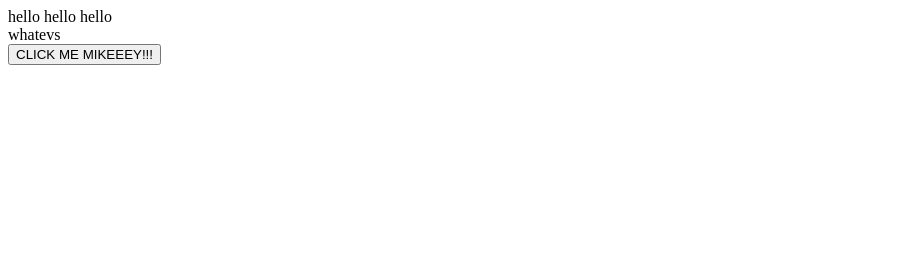
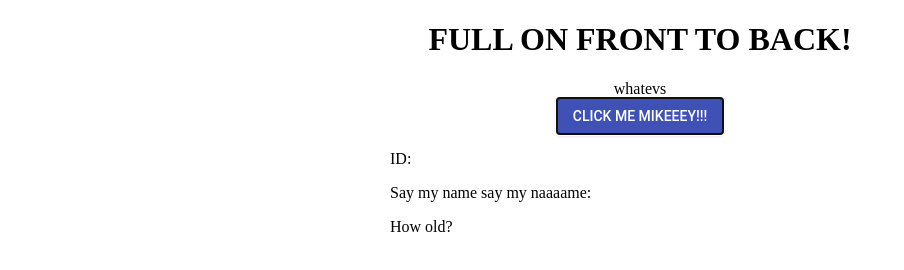
Before and after one commit to rodneystrong/day30-sql-massive-node, a website: page public/index.html in a window 1280 px wide. Shown: the whole page, without its empty margins (0-904 px from the left). Drawn offline with nearby package versions, Linux system fonts and the light colour scheme.

Commit message:
changed what data got console logged in service. added styles for button

```diff
--- a/public/index.html
+++ b/public/index.html
@@ -4,16 +4,33 @@
   <meta charset="UTF-8">
   <meta name="viewport" content="width=device-width, initial-scale=1.0">
   <meta http-equiv="X-UA-Compatible" content="ie=edge">
+  <link rel="stylesheet" href="styles/style.css" media="screen" title="no title" charset="utf-8">
   <title>Document</title>
 </head>
 <body ng-controller="MainCtrl">
-  hello hello hello
+  <h1>FULL ON FRONT TO BACK!</h1>
 
   <div>{{whatevs}}</div>
 
-  <button ng-click="getData()" type="button" name="button">CLICK ME MIKEEEY!!!</button>
-  <div>{{data.data[0].id}}</div>
-  <div>{{data.data[0].name}}</div>
+  <button ng-click="getData()" type="button" name="button" autofocus>CLICK ME MIKEEEY!!!</button>
+  <div class="info">
+    <div>
+      <p>
+        ID: {{data.data[0].id}}
+      </p>
+    </div>
+    <div>
+      <p>
+        Say my name say my naaaame: {{data.data[0].name}}
+      </p>
+      <p>
+        How old? {{data.data[0].age}}
+      </p>
+      <p>
+
+      </p>
+    </div>
+  </div>
 
   <script src="https://ajax.googleapis.com/ajax/libs/angularjs/1.5.6/angular.js"></script>
   <script src="js/app.js"></script>
--- a/public/js/mainService.js
+++ b/public/js/mainService.js
@@ -6,7 +6,7 @@ angular
         .then(function(response) {
           console.log('mainService response!');
           console.log(response.status);
-          console.log(response.data[0].name);
+          console.log(response.data[0]);
           return response;
         })
     }
--- /dev/null
+++ b/public/styles/style.css
@@ -0,0 +1,40 @@
+body {
+  font-family: futura;
+  margin: 0 auto;
+  text-align: center;
+  width: 1100px;
+}
+
+.info {
+  margin: 0 auto;
+  text-align: left;
+  width: 500px;
+}
+
+button {
+  background: #3f51b5;
+  border: none;
+  border-radius: 2px;
+  box-shadow: 0 2px 2px 0 rgba(0,0,0,.14),0 3px 1px -2px rgba(0,0,0,.2),0 1px 5px 0 rgba(0,0,0,.12);
+  color: #fff;
+  position: relative;
+  height: 36px;
+  margin: 0;
+  min-width: 64px;
+  padding: 0 16px;
+  display: inline-block;
+  font-family: "Roboto","Helvetica","Arial",sans-serif;
+  font-size: 14px;
+  font-weight: 500;
+  text-transform: uppercase;
+  letter-spacing: 0;
+  overflow: hidden;
+  will-change: box-shadow;
+  transition: box-shadow .2s cubic-bezier(.4,0,1,1),background-color .2s cubic-bezier(.4,0,.2,1),color .2s cubic-bezier(.4,0,.2,1);
+  /*outline: none;*/
+  cursor: pointer;
+  text-decoration: none;
+  text-align: center;
+  line-height: 36px;
+  vertical-align: middle;
+}
```
